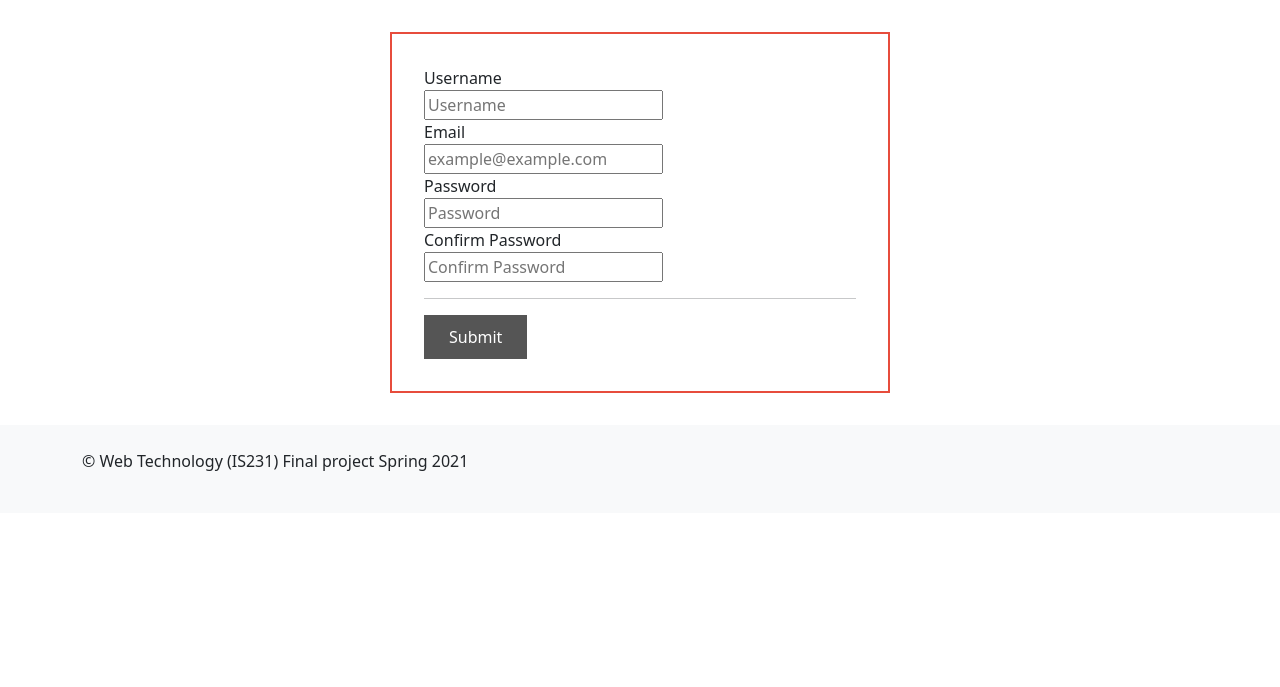
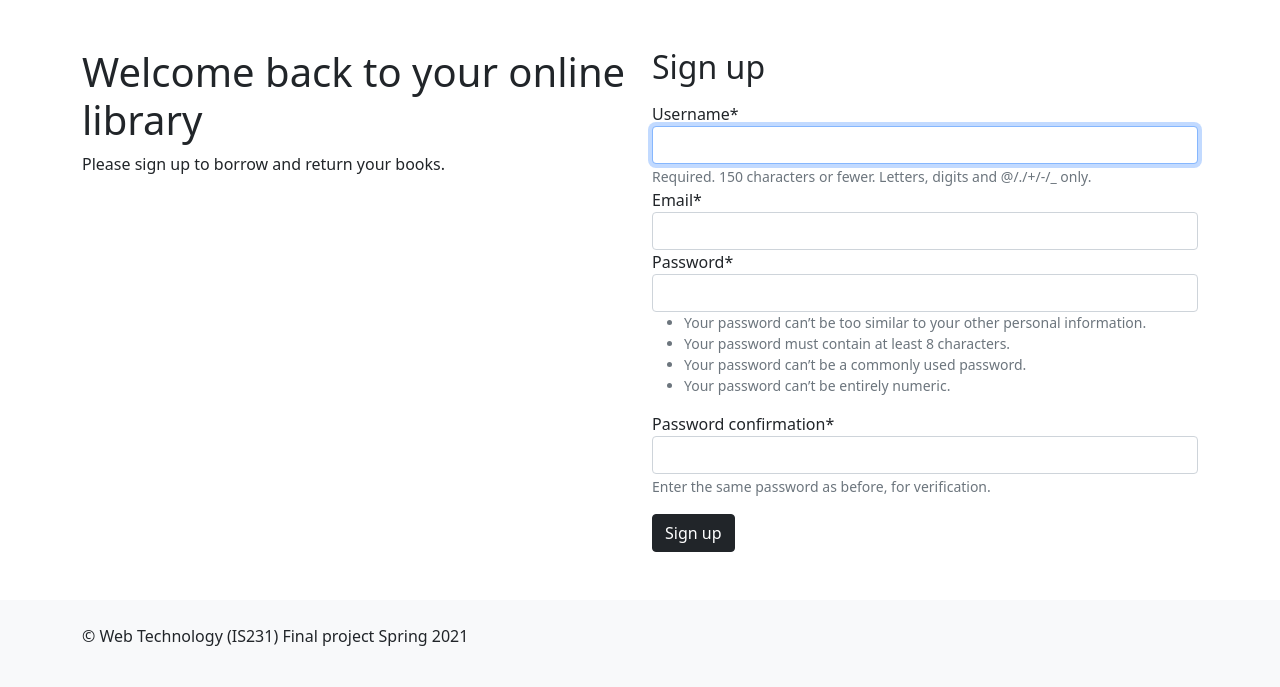
Before and after one commit to elhusseinn/Web-Technology-Final-Project, a Django app: page /user/register/ in a window 1280 px wide. Shown: the part 71-758 px from the top of the page. Run offline with Django 3.2, Linux system fonts and the light colour scheme; some libraries are stand-ins or nearby versions.

Commit message:
Added Log-in Sign-up

```diff
--- a/Home/urls.py
+++ b/Home/urls.py
@@ -2,6 +2,5 @@ from django.urls import path
 from . import views
 
 urlpatterns = [
-    path('', views.home, name="home"),
-    path('test', views.test, name="test")
+    path('', views.home, name="home")
 ]
--- a/Home/views.py
+++ b/Home/views.py
@@ -5,6 +5,3 @@ from django.shortcuts import render
 def home(request):
 
     return render(request, 'Home/home.html')
-
-def test(request):
-    return render(request, 'user/profile.html')
--- a/book/admin.py
+++ b/book/admin.py
@@ -2,5 +2,5 @@ from django.contrib import admin
 from . import models
 
 # Register your models here.
-admin.site.register(models.Book)
-admin.site.register(models.Booking)
+admin.site.register(models.bookDetail)
+admin.site.register(models.booking)
--- a/book/models.py
+++ b/book/models.py
@@ -4,7 +4,7 @@ from django.utils import timezone
 
 # Create your models here.
 
-class Book(models.Model):
+class bookDetail(models.Model):
     ISBN = models.CharField(primary_key = True, max_length=50)
     title = models.CharField(max_length=50)
     author = models.CharField(max_length=50)
@@ -18,9 +18,9 @@ class Book(models.Model):
 def tenDays():
         return timezone.now() + timezone.timedelta(days=10)
 
-class Booking(models.Model):
+class booking(models.Model):
     bookedBy = models.ForeignKey(User, on_delete=models.CASCADE)
-    bookedBook = models.ForeignKey(Book, on_delete=models.CASCADE)
+    bookedBook = models.ForeignKey(bookDetail, on_delete=models.CASCADE)
     returnDate = models.DateField(default=tenDays)
 
     class Meta:
--- a/requirements.txt
+++ b/requirements.txt
@@ -1 +1,2 @@
 django
+django-crispy-forms 1.11.2
--- a/static/css/signUp.css
+++ b/static/css/signUp.css
@@ -1,10 +1,10 @@
 .submission-form{
     max-width: 500px;
     margin: 2rem auto;
-    border: 2px solid #E74C3C;
+    border: 2px solid #555555;
     padding: 2rem;
+}
 
-}
 .btn-signup{
   background-color: #555555;
   border: none;
@@ -12,6 +12,7 @@
   padding: 10px 25px;
   text-align: center;
   text-decoration: none;
-  display: inline-block;
+  position: relative;
+  right: 10px;
   font-size: 16px;
 }
--- a/templates/Home/home.html
+++ b/templates/Home/home.html
@@ -1,10 +1,10 @@
 {% extends 'base.html' %}
 {% load static %}
 
-{% block title %} Home | Universty Library {% endblock title %}
+{% block title %} Home | University Library {% endblock title %}
 
 {% block headscript %}
-    <link rel="stylesheet" href="{% static "css/home.css" %}">
+    <link rel="stylesheet" href='{% static "css/home.css" %}'>
 {% endblock headscript %}
 
 {% block content %}
--- a/templates/base.html
+++ b/templates/base.html
@@ -45,6 +45,11 @@
                     <div class="navbar-nav">
                         {% url 'register' as register_url %}
                         {% url 'signin' as signin_url %}
+                        {% url 'profile' as profile_url %}
+                        {% if user.is_authenticated %}
+                            <a class="nav-link {% if request.get_full_path == profile_url %}active{% endif %}" href="{% url 'profile' %}"> {{ user.username|title }} </a>
+                            <a class="nav-link" href="{% url 'signout' %}"> Sign Out </a>
+                        {% else %}
                             <a class="nav-link  {% if request.get_full_path == signin_url %}active{% endif %}"
                                 href="{% url 'signin' %}">
                                 Sign in
@@ -53,6 +58,7 @@
                                 href="{% url 'register' %}">
                                 Register
                             </a>
+                        {% endif %}
                     </div>
                 </div>
             </div>
--- a/templates/user/register.html
+++ b/templates/user/register.html
@@ -1,10 +1,11 @@
 {% extends 'base.html' %}
 {% load static %}
 
-{% block title %} Register | Universty Library {% endblock title %}
+{% block title %} Register | University Library {% endblock title %}
 
 {% block headscript %}
 <link rel="stylesheet" href='{% static "css/SignUp.css" %}'>
+{% load crispy_forms_tags %}
 {% endblock headscript %}
 
 {% block content %}
@@ -22,37 +23,22 @@
     }
 </script>
 
-<form class="submission-form" id="frm" method='POST'>
-    {% csrf_token %}
-    <div>
-        <label for="name">Username</label>
-        <br>
-        <input type="text" name="UserName" id="name" placeholder="Username" required>
+<div class="container py-5 body-container">
+    <div class="row">
+        <div class="col-md">
+            <h1>Welcome back to your online library</h1>
+            <p>Please sign up to borrow and return your books.</p>
+        </div>
+        <form class="col-md" method='POST'>
+            {% csrf_token %}
+            <h2 class="mb-3">Sign up</h2>
+
+            {{ form|crispy }}
+
+            <button class="btn btn-dark mt-3" onclick="javascript:void(0)" type="submit">Sign up</button>
+        </form>
     </div>
-
-    <div>
-        <label for="email">Email</label>
-        <br>
-        <input type="email" name="email" id="email" placeholder="example@example.com" required>
-    </div>
-
-    <div>
-        <label for="password">Password</label>
-        <br>
-        <input type="password" name="password" id="password" placeholder="Password" required>
-    </div>
-
-    <div>
-        <label for="confirm_password">Confirm Password</label>
-        <br>
-        <input type="password" name="confirm_password" id="confirm_password" placeholder="Confirm Password" required>
-        <hr>
-    </div>
-
-    <button class="btn-signup" onclick="confirmPass()" type="submit">Submit</button>
-
-
-</form>
+</div>
 
 
 
--- a/user/forms.py
+++ b/user/forms.py
@@ -0,0 +1,10 @@
+from django import forms
+from django.contrib.auth.models import User
+from django.contrib.auth.forms import UserCreationForm
+
+class UserRegisterForm(UserCreationForm):
+    email = forms.EmailField()
+
+    class Meta:
+        model = User
+        fields = ['username', 'email', 'password1', 'password2']
--- a/user/urls.py
+++ b/user/urls.py
@@ -1,7 +1,10 @@
 from django.urls import path
+from django.contrib.auth import views as auth_views
 from . import views
 
 urlpatterns = [
     path('register/', views.register, name='register'),
-    path('signin/', views.signin, name='signin')
+    path('signin/', auth_views.LoginView.as_view(template_name='user/signin.html'), name='signin'),
+    path('signout/', auth_views.LogoutView.as_view(template_name='Home/home.html'), name='signout'),
+    path('profile/', views.profile, name="profile")
 ]
--- a/user/views.py
+++ b/user/views.py
@@ -1,9 +1,22 @@
-from django.shortcuts import render
+from django.shortcuts import render, redirect
+from django.contrib.auth.decorators import login_required
+from .forms import UserRegisterForm
 
 # Create your views here.
 
 def register(request):
-    return render(request, 'user/register.html')
+    if request.method == 'POST':
+        form = UserRegisterForm(request.POST)
+        if form.is_valid():
+            form.save()
+            return redirect('home')
+    else:
+        form = UserRegisterForm()
+    return render(request, 'user/register.html', {'form': form})
 
 def signin(request):
     return render(request, 'user/signin.html')
+
+@login_required
+def profile(request):
+    return render(request, 'user/profile.html')
```
Also changed, not shown: Final_Web_Project/settings.py (+6 -1 lines), templates/user/signin.html (+2 -8 lines). Lines whose indentation alone changed are shown as unchanged.
